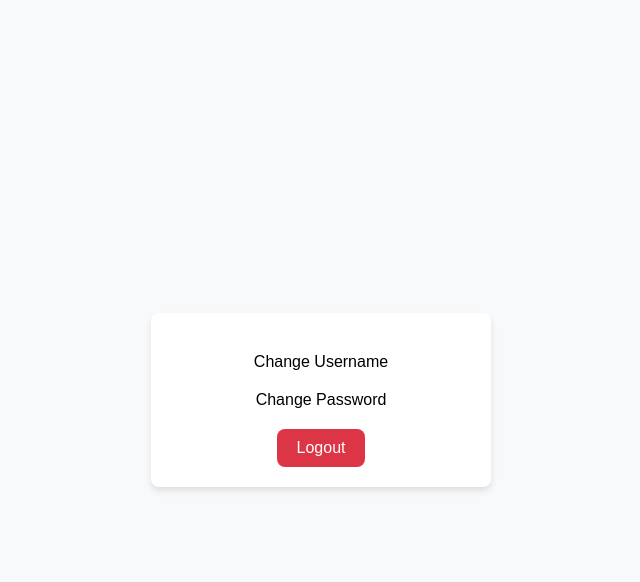
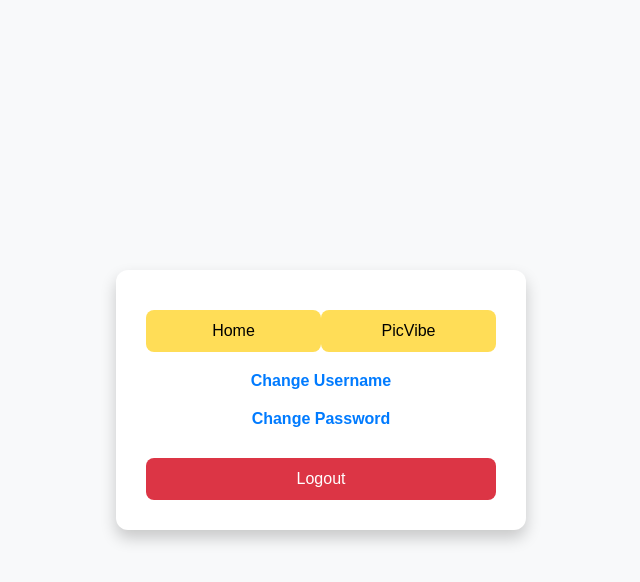
Before and after one commit to NikolozTchitanava/PicVibe, a Flask app: template templates/profile.html in a window 1280 px wide. Shown: the top 582 px of the page, without its empty margins (319-959 px from the left). Run offline with Flask 3, Linux system fonts and the light colour scheme; the template is opened without the code that fills it: values named after a table or form of the project are taken from there, others are empty.

Commit message:
added home and picvibe page buttons to profile page, made it more beautiful

```diff
--- a/templates/profile.html
+++ b/templates/profile.html
@@ -15,16 +15,18 @@
             background-color: #f8f9fa;
         }
         .profile-container {
-            background: #fff;
-            padding: 20px;
-            border-radius: 8px;
-            box-shadow: 0 4px 6px rgba(0, 0, 0, 0.1);
+            background: #ffffff;
+            padding: 30px;
+            border-radius: 12px;
+            box-shadow: 0 8px 16px rgba(0, 0, 0, 0.2);
             text-align: center;
-            width: 300px;
+            width: 350px;
         }
         .profile-option {
             margin: 20px 0;
             cursor: pointer;
+            font-weight: bold;
+            color: #007bff;
         }
         .form-container {
             display: none;
@@ -34,21 +36,46 @@
             display: block;
         }
         .btn {
-            padding: 10px 20px;
+            padding: 12px 20px;
             background-color: #007bff;
             border: none;
             border-radius: 8px;
-            color: #fff;
+            color: #ffffff;
             cursor: pointer;
             font-size: 16px;
+            margin-top: 10px;
+            width: 100%;
+            transition: background-color 0.3s ease;
+        }
+        .btn:hover {
+            background-color: #0056b3;
         }
         .btn-danger {
             background-color: #dc3545;
+        }
+        .btn-danger:hover {
+            background-color: #b52a37;
+        }
+        .btn-yellow {
+            background-color: #ffdd57;
+            color: #000;
+        }
+        .btn-yellow:hover {
+            background-color: #e6c645;
+        }
+        .nav-buttons {
+            display: flex;
+            justify-content: space-between;
+            margin-bottom: 20px;
         }
     </style>
 </head>
 <body>
     <div class="profile-container">
+        <div class="nav-buttons">
+            <button class="btn btn-yellow" onclick="location.href='{{ url_for('home') }}'">Home</button>
+            <button class="btn btn-yellow" onclick="location.href='{{ url_for('picvibe') }}'">PicVibe</button>
+        </div>
         <div class="profile-option" onclick="toggleForm('username-form')">Change Username</div>
         <div id="username-form" class="form-container">
             <form method="POST" action="{{ url_for('profile') }}">
```
Also changed, not shown: other parts of templates/profile.html (+1 -1 lines).
